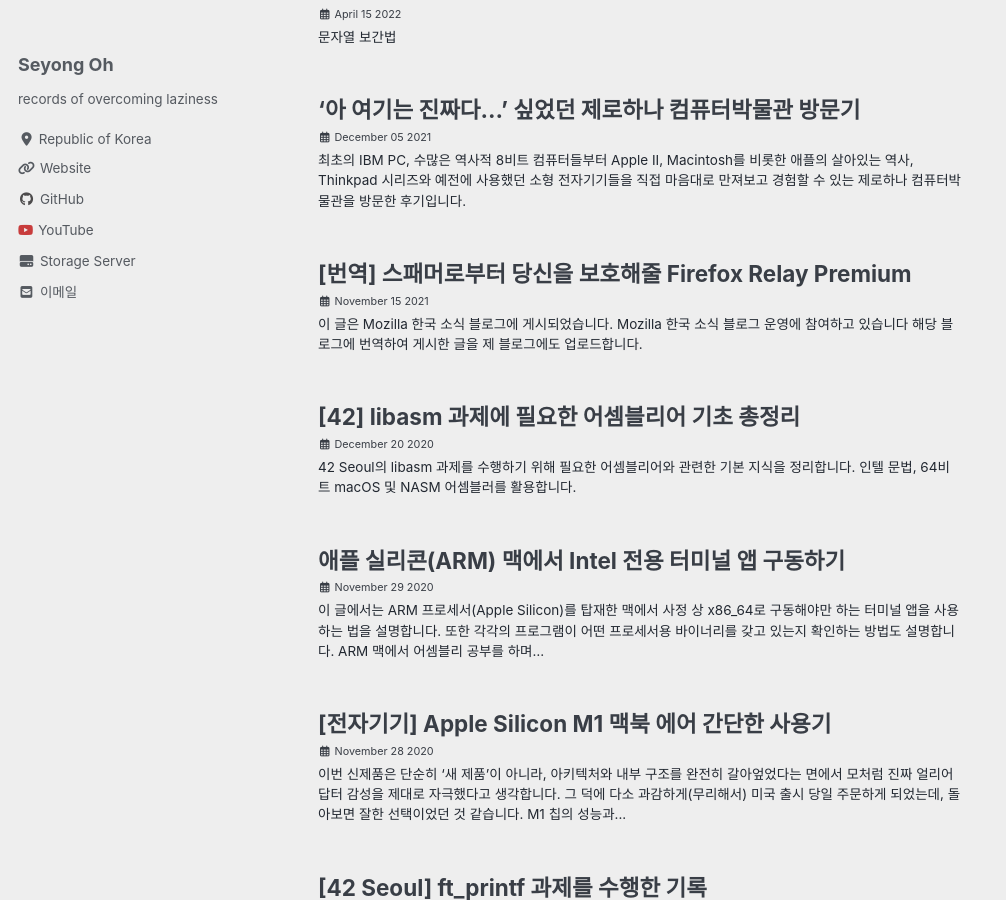
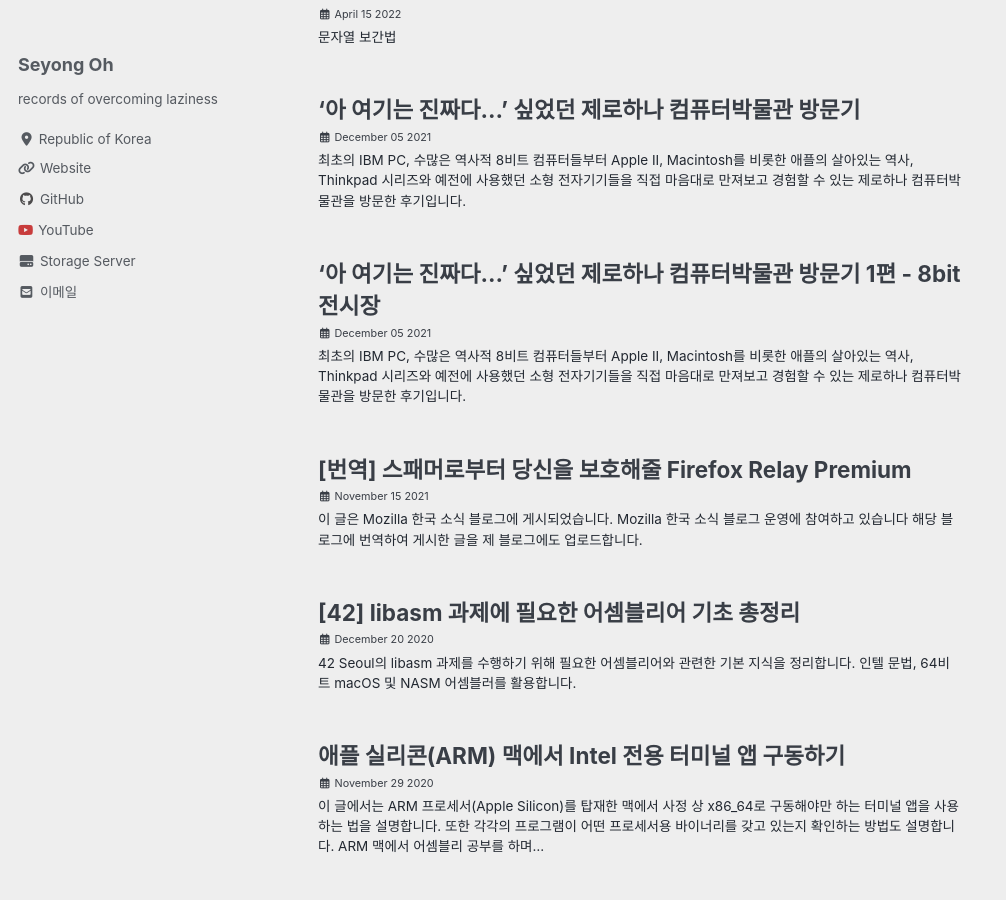
Before and after one commit to ohseyong/ohseyong.github.io, a Jekyll site: the page built from _pages/reccent_post.md, in a window 1280 px wide and 900 px high, scrolled down 304 px. Shown: the whole window, without its empty margins (0-1006 px from the left). Built offline with Jekyll 4.4.1, drawn with Linux system fonts in a browser that asks for light colours; cached includes are drawn as plain includes; nearby versions of some CDN libraries; some of the changed lines change nothing that is shown.

Commit message:
added post

```diff
--- a/_posts/2021-11-18-zerohana-museum.md
+++ b/_posts/2021-11-18-zerohana-museum.md
@@ -1,5 +1,5 @@
 ---
-title: "'아 여기는 진짜다...' 싶었던 제로하나 컴퓨터박물관 방문기"
+title: "'아 여기는 진짜다...' 싶었던 제로하나 컴퓨터박물관 방문기 1편 - 8bit 전시장"
 excerpt: "최초의 IBM PC, 수많은 역사적 8비트 컴퓨터들부터 Apple II, Macintosh를 비롯한 애플의 살아있는 역사, Thinkpad 시리즈와 예전에 사용했던 소형 전자기기들을 직접 마음대로 만져보고 경험할 수 있는 제로하나 컴퓨터박물관을 방문한 후기입니다."
 date: 2021-12-06 06:00:00 +0900
 categories: review
@@ -13,7 +13,6 @@
 ---
 
 
->본 게시물은 아직 **작성이 덜 된 게시물**입니다. 빠른 시일 내에 나머지 부분을 작성할 계획입니다. 꼭 **다시 찾아주세요.**
 
 2021년 초에 제주도를 다녀왔습니다. 당시 방문했던 장소들 중 기억에 남은 장소로 단연 **제로하나 컴퓨터 박물관**을 꼽을 수 있을 것 같습니다. 그래서 이곳에 대한 꼭 글을 쓰고 싶었습니다. 그러나 개인 사정으로 인해 장기간 블로그 업데이트를 하지 못했었고, 뒤늦게 1년여가 지난 이 시점에서야 글을 씁니다. [^1]
 
@@ -43,7 +42,7 @@
 
 
 
-## 1층 - 8bit 카페
+## 입구 - 8bit 카페
 
 1층에는 카페(이름이 무려 8비트 카페)가 마련되어 있고 이 곳에서 입장권 구입이 가능합니다. 입장권을 발매하면 관장님이 직접 나오셔서 전시물품들의 전원을 모두 켜고 세팅하고 올 테니 5분 정도만 기다려 달라고 하십니다. 전기세가 너무 많이 나오고 손님이 많지 않아 평소에는 전부 전원을 꺼두시는 것 같더라구요. ㅠㅠ
 
@@ -214,34 +213,6 @@
 
 
 
-## 3층
+## 2편으로 이어집니다.
 
-
-
-### IBM PC관
-
-### 고전게임 및 잡지 관람관
-
-
-
-## 4층
-
-
-
-### 애플 전문관
-
-
-
-
-
-
-
-## 마무리하며
-
- 글을 쓰기 위해 뒤늦게 정보를 찾아보던 중 이곳이 2021년 11월까지만 운영하고, 12월 1일부터는 **운영을 중단**한다는 소식을 접하게 되었습니다.
-
-개인 박물관이고, 홍보가 덜 되어있고, 다소 마니아를 타겟으로 한 박물관인 만큼 제가 방문했을 때도 손님이 없긴 했습니다. 박물관 관장님도 전기세조차 내기 어려울 정도라고 말씀하시며 여러 차례 경영난을 호소하시던 상황이었던지라, 여러모로 운영상의 어려움에 의해 문을 닫게 된 것으로 보입니다. 박물관의 전시물품들은 다른 기관 혹은 지자체 등에 인계하길 희망하고 계시는 상황이라고 합니다.
-
-
-
-**[현재 작성 중]**
+여기까지만 해도 놀라운데 아직 1층과 2층밖에 둘러보지 않았습니다. 아직도 3층과 4층이 남아있는데요. 2편에서는 3층과 4층, IBM PC관과 Apple관, 그리고 고전게임기관에 대한 내용이 담겨 있습니다.
--- /dev/null
+++ b/_posts/2022-08-31-zerohana-museum-2.md
@@ -0,0 +1,54 @@
+---
+title: "'아 여기는 진짜다...' 싶었던 제로하나 컴퓨터박물관 방문기"
+excerpt: "최초의 IBM PC, 수많은 역사적 8비트 컴퓨터들부터 Apple II, Macintosh를 비롯한 애플의 살아있는 역사, Thinkpad 시리즈와 예전에 사용했던 소형 전자기기들을 직접 마음대로 만져보고 경험할 수 있는 제로하나 컴퓨터박물관을 방문한 후기입니다."
+date: 2021-12-06 06:00:00 +0900
+categories: review
+tags: review museum apple
+header:
+  teaser: # /assets/backquote.jpg
+  image: # /assets/mozilla_logo.png
+toc: true
+toc_sticky: true
+
+---
+
+
+>본 게시물은 아직 **작성이 덜 된 게시물**입니다. 빠른 시일 내에 나머지 부분을 작성할 계획입니다. 꼭 **다시 찾아주세요.**
+
+2021년 초에 제주도를 다녀왔습니다. 당시 방문했던 장소들 중 기억에 남은 장소로 단연 **제로하나 컴퓨터 박물관**을 꼽을 수 있을 것 같습니다. 그래서 이곳에 대한 꼭 글을 쓰고 싶었습니다. 그러나 개인 사정으로 인해 장기간 블로그 업데이트를 하지 못했었고, 뒤늦게 1년여가 지난 이 시점에서야 글을 씁니다. [^1]
+
+
+
+
+
+## 3층
+
+
+
+### IBM PC관
+
+### 고전게임 및 잡지 관람관
+
+
+
+## 4층
+
+
+
+### 애플 전문관
+
+
+
+
+
+
+
+## 마무리하며
+
+ 글을 쓰기 위해 뒤늦게 정보를 찾아보던 중 이곳이 2021년 11월까지만 운영하고, 12월 1일부터는 **운영을 중단**한다는 소식을 접하게 되었습니다.
+
+개인 박물관이고, 홍보가 덜 되어있고, 다소 마니아를 타겟으로 한 박물관인 만큼 제가 방문했을 때도 손님이 없긴 했습니다. 박물관 관장님도 전기세조차 내기 어려울 정도라고 말씀하시며 여러 차례 경영난을 호소하시던 상황이었던지라, 여러모로 운영상의 어려움에 의해 문을 닫게 된 것으로 보입니다. 박물관의 전시물품들은 다른 기관 혹은 지자체 등에 인계하길 희망하고 계시는 상황이라고 합니다.
+
+
+
+**[현재 작성 중]**
```
